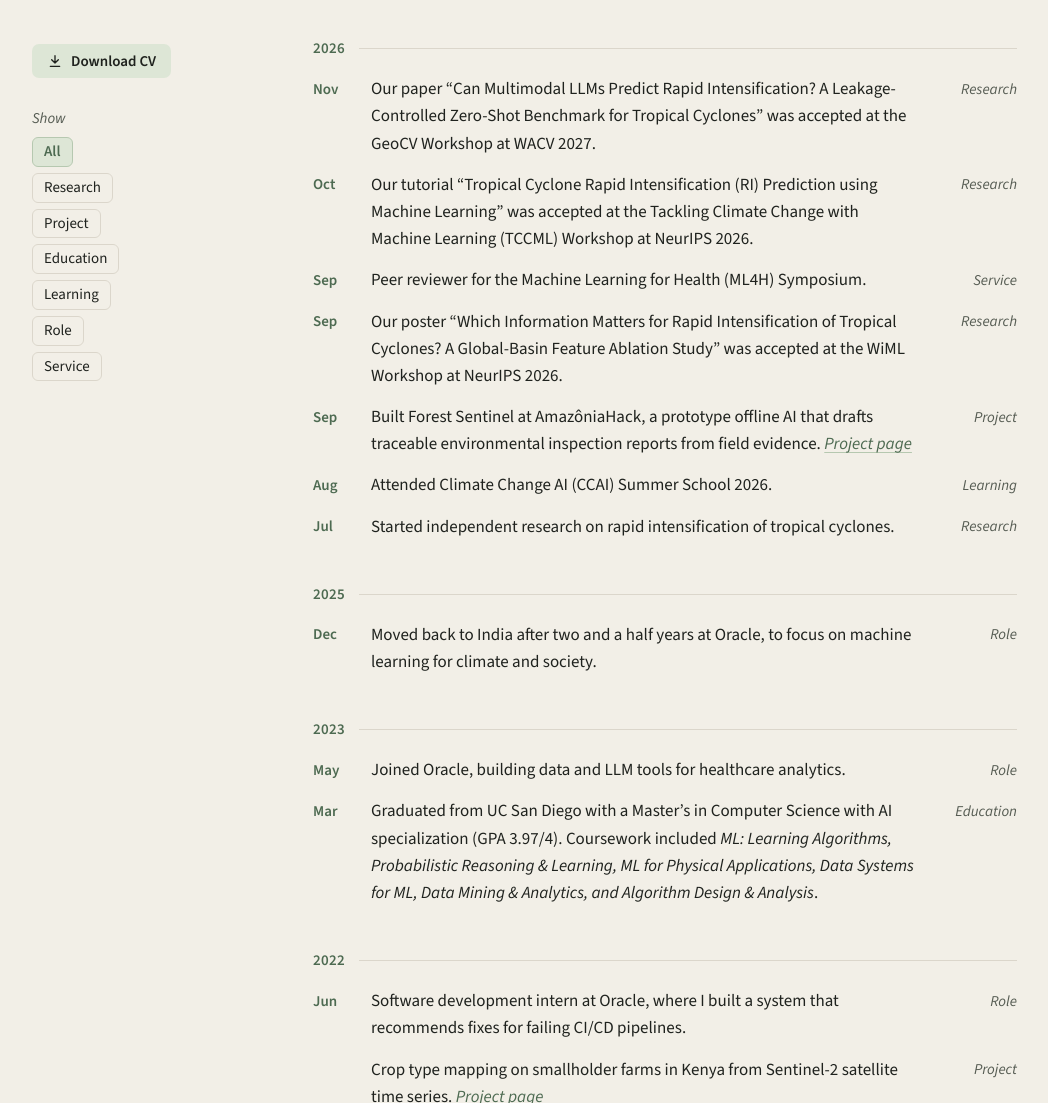
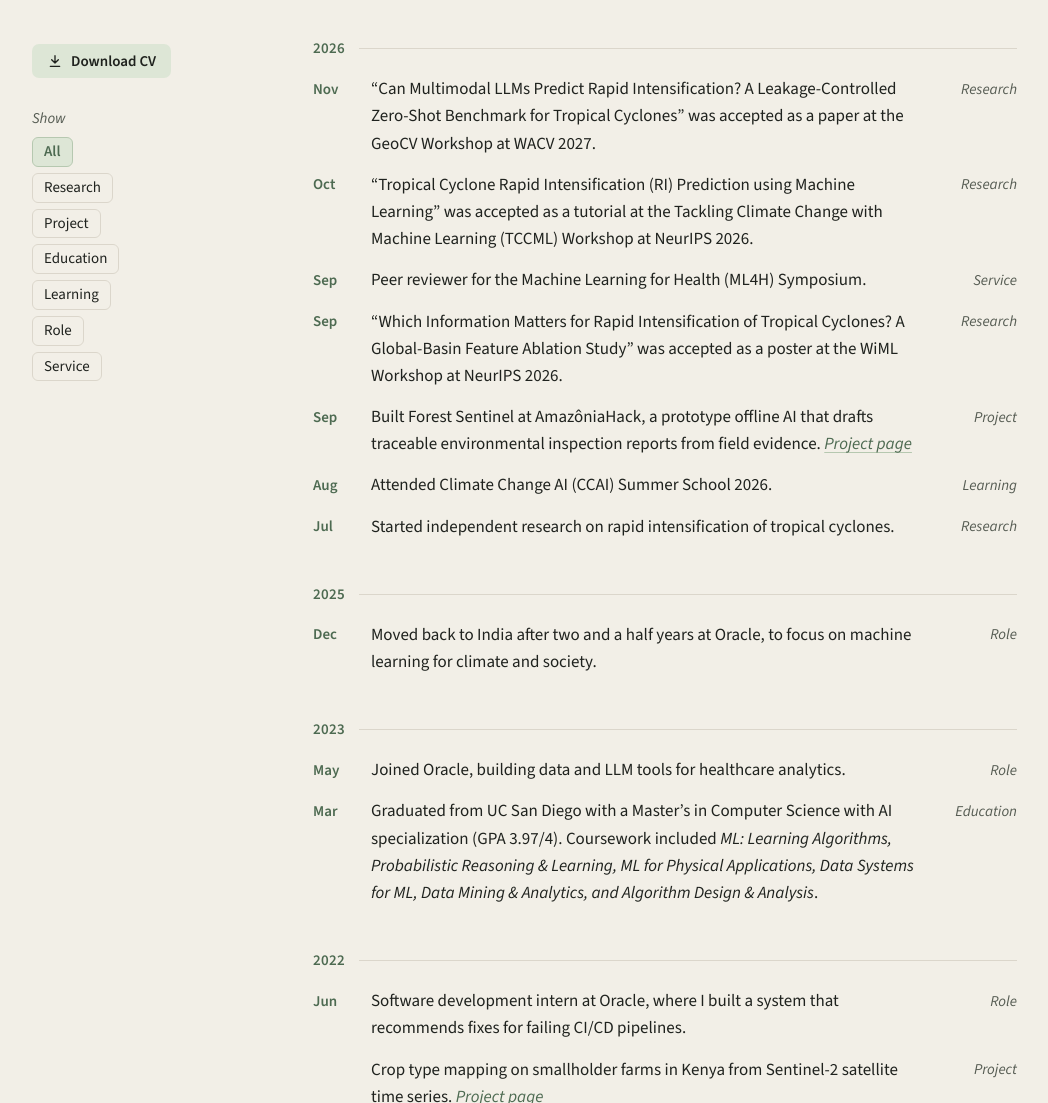
Before and after one commit to sukhadaghewari/sukhadaghewari.github.io, a Jekyll site: the page built from cv.html, in a window 1280 px wide and 1400 px high. Shown: the part 297-1400 px from the top of the window, without its empty margins (72-1120 px from the left). Built offline with Jekyll 4.4.1, drawn with Linux system fonts in a browser that asks for light colours; some of the changed text lies outside the part shown.

Commit message:
Title-first news, FAccT service, calmer dark tags
- News about papers starts with the quoted title and says whether it
  was accepted as a paper, tutorial or poster
- Add FAccT 2021 session volunteering under Service
- Conference tags use a muted sage in dark mode instead of bright sage
- Selected work lists authors only; drop the co-author affiliations file
- About no longer mentions the Ideker Lab

Co-Authored-By: Claude Opus 5.5 <noreply@anthropic.com>

```diff
--- a/_data/publications.yml
+++ b/_data/publications.yml
@@ -33,8 +33,6 @@
 #   note:      one short line under the tags, e.g. a related patent
 #   selected:  true to show it under Selected work on the home page
 #   summary:   two or three sentences for the home page card
-#
-# Co-authors' affiliations for the home page cards are in _data/people.yml.
 # ---------------------------------------------------------------
 
 - title: "Can Multimodal LLMs Predict Rapid Intensification? A Leakage-Controlled Zero-Shot Benchmark for Tropical Cyclones"
--- a/assets/css/site.css
+++ b/assets/css/site.css
@@ -16,6 +16,8 @@
   --accent:#4D6A51;       /* deep sage: links, active tab */
   --accent-line:#B6C8B0;  /* pale sage: underlines, dividers */
   --accent-soft:#DDE6D6;  /* sage tint: tags, highlights */
+  --tag-fill:#4D6A51;     /* the filled conference tag on papers */
+  --tag-fill-ink:#F2EFE7;
   --img-dim:none;         /* photos at full brightness */
   --c-comment:#72776D; --c-keyword:#4D6A51; --c-string:#2B6C80; --c-number:#944B1A; --c-func:#2F5C9E;
   /* Fonts: serif for names, titles, headings and posts; sans for everything else; mono only for code */
@@ -45,6 +47,8 @@
   --accent:#AFCDA9;       /* soft sage */
   --accent-line:#5A6D53;
   --accent-soft:#384432;
+  --tag-fill:#4A5E45;     /* deeper, muted sage so it doesn't glow */
+  --tag-fill-ink:#E3EBDF;
   --img-dim:brightness(.86) saturate(.95);
   --c-comment:#8F8F83; --c-keyword:#AFCDA9; --c-string:#8CC8D8; --c-number:#F0B784; --c-func:#9DBBF3;
   color-scheme:dark;
@@ -208,7 +212,7 @@ strong,b{font-weight:600}
 /* Tags under each paper: the conference (filled), the workshop and type, then links */
 .pub-tags{display:flex;flex-wrap:wrap;gap:6px;margin:4px 0 2px}
 .tag{font:500 var(--text-xs)/1.5 var(--sans);color:var(--ink-2);background:var(--wash);border:1px solid var(--accent-soft);padding:1px 9px;border-radius:5px;white-space:nowrap}
-.tag-venue{font-weight:600;color:var(--ground);background:var(--accent);border-color:var(--accent)}
+.tag-venue{font-weight:600;color:var(--tag-fill-ink);background:var(--tag-fill);border-color:var(--tag-fill)}
 a.tag-link{color:var(--accent);background:var(--accent-soft);border-color:var(--accent-soft);text-decoration:none}
 a.tag-link:hover{color:var(--ink);border-color:var(--accent-line)}
 a.tag-link::after{content:" \2197"}
```
Also changed, not shown: _data/people.yml (deleted, +0 -9 lines), _data/timeline.yml (+12 -7 lines), _includes/selected-work.html (+2 -7 lines), index.md (+1 -1 lines), README.md.
